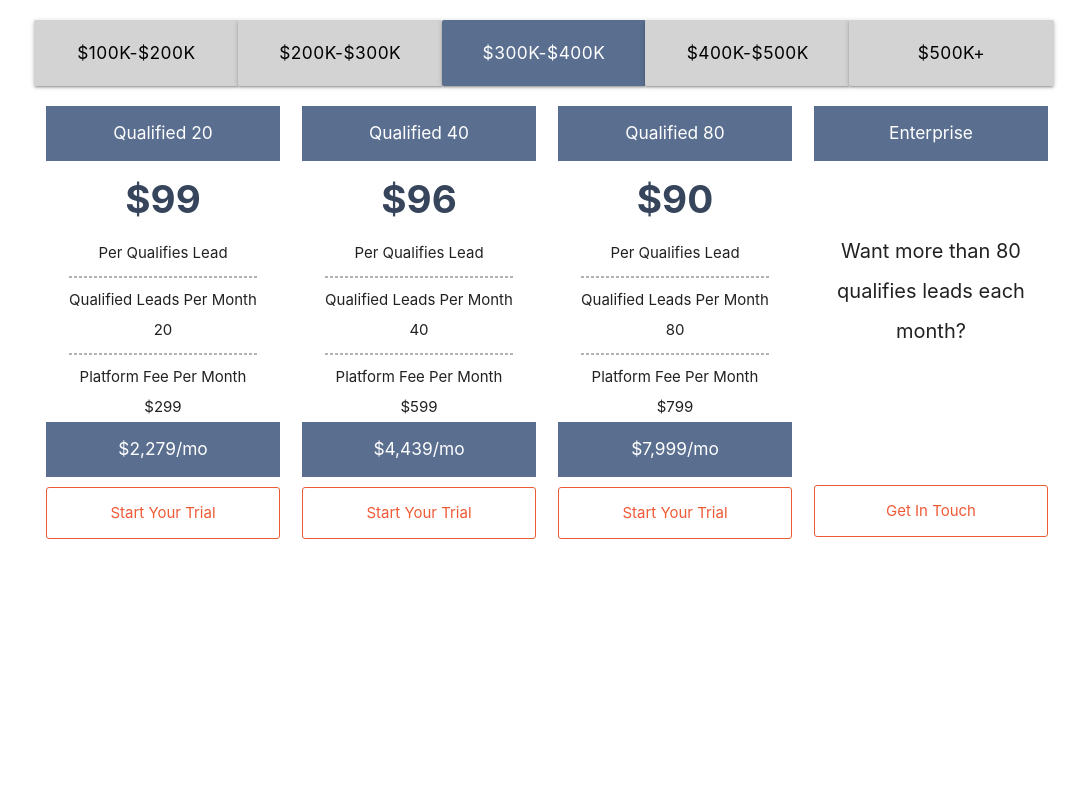
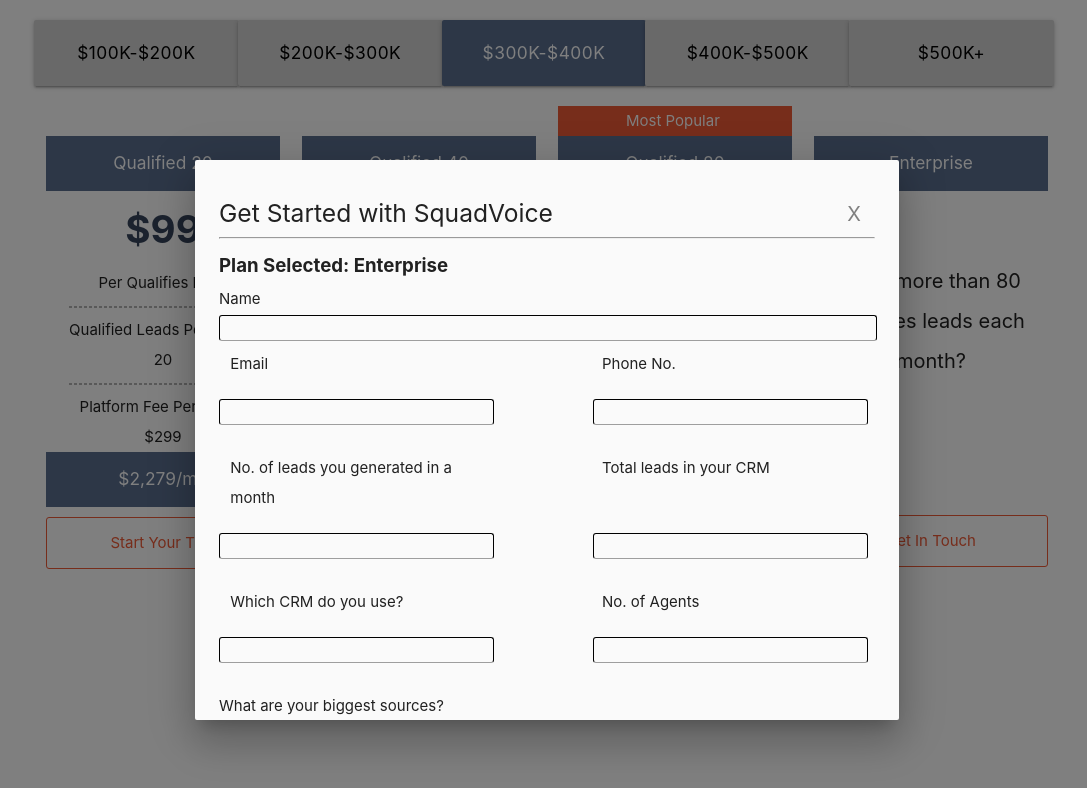
Before and after one commit to harshsaini786/SquadProject, a React (Create React App) app: page / in a window 1280 px wide. Both pictures are taken after a click on the element "Get In Touch". Shown: the top 788 px of the page, without its empty margins (93-1180 px from the left). Built offline with nearby package versions, Linux system fonts and the light colour scheme.

Commit message:
Completed

```diff
--- a/package.json
+++ b/package.json
@@ -8,8 +8,6 @@
   ],
   "main": "src/index.js",
   "dependencies": {
-    "jquery": "3.5.1",
-    "jquery-modal": "0.9.2",
     "materialize-css": "1.0.0",
     "react": "16.12.0",
     "react-dom": "16.12.0",
--- a/src/App.js
+++ b/src/App.js
@@ -17,21 +17,54 @@
     this.setState({ selectedPlan: plan });
   };
 
+  closeModal = () => {
+    document.getElementById("submitModal").style.cssText =
+       "display:None; top:20%; z-index: 999;";
+    document.getElementById("overlay").style.display = "none";
+  }
+
+  handleSubmit = () => {
+    let dealSource = [];
+    let source = [];
+
+    let name = document.getElementById("name").value;
+    let email = document.getElementById("email").value;
+    let phone = document.getElementById("phone").value;
+    let leadsInAMonth = document.getElementById("leadsInAMonth").value;
+    let crmLeads = document.getElementById("crmLeads").value;
+    let crm = document.getElementById("crm").value;
+    let noOfAgent = document.getElementById("noOfAgent").value;
+
+
+    for(let a of document.querySelector(".dealSource").children){
+      a.checked && dealSource.push(a.value)
+    }
+    for(let a of document.querySelector(".source").children){
+      a.checked && source.push(a.value)
+    }
+
+    alert(JSON.stringify({name, email, phone, leadsInAMonth, crmLeads, crm, noOfAgent, dealSource, source}));
+    this.closeModal();
+  }
+
   contactUs = (plan) => {
-    // document.getElementById("submitModal").style.cssText =
-    //   "display:block; top:20%; z-index: 999;";
+     document.getElementById("submitModal").style.cssText =
+       "display:block; top:20%; z-index: 999;";
     // document.getElementById("overlay").style.cssText =
     //   "overflow: hidden !important;";
     let text = "";
     if(plan){text = plan.plan}
     else{ text = "Enterprise"}
     this.setState({planSelectedText: text})
+    document.getElementById("overlay").style.display = "block";
   };
 
   render() {
     const { plans, selectedPlan, plansData, planSelectedText } = this.state;
     const currentPlan = plansData[selectedPlan];
     return (
+      <>
+      <div id="overlay"></div>
       <div id="main" className="App txtAlignCenter ">
         <div className="row">
           {plans.map((plan) => (
@@ -53,9 +86,11 @@
           ))}
           <EnterpriseCard handleClick={this.contactUs} />
         </div>
-        <div id="submitModal" className="modal">
+      </div>
+
+      <div id="submitModal" className="modal">
           <div class="modal-content">
-            <h4>Get Started with SquadVoice</h4>
+            <h5>Get Started with SquadVoice</h5> <span className="modal-close closeButton" onClick={this.closeModal}>X</span>
             <hr />
             <div className="planSelected modalText">Plan Selected: {planSelectedText}</div>            <div className="modalText">Name</div>
             <input id="name" type="text" />
@@ -106,12 +141,13 @@
             </div>
           </div>
           <div class="modal-footer">
-            <a href="#!" class="modal-close waves-effect waves-green btn-flat">
-              Agree
-            </a>
+            <button onClick={this.handleSubmit} class="btnOrange modal-close waves-effect waves-green btn-flat">
+              Submit
+            </button>
           </div>
         </div>
-      </div>
+
+      </>
     );
   }
 }
--- a/src/components/EnterpriseCard.js
+++ b/src/components/EnterpriseCard.js
@@ -4,6 +4,7 @@
 export default function EnterpriseCard({ handleClick }) {
   return (
     <div className="row col s12 m6 l3">
+        <div>&nbsp;</div>
       <div className="plansButtons">Enterprise</div>
       <div className="enterpriseText">
         Want more than 80 qualifies leads each month?
--- a/src/components/PlansCard.js
+++ b/src/components/PlansCard.js
@@ -2,8 +2,12 @@
 import "../styles.css";
 
 export default function PlansCard({ data, handleClick }) {
+  const {isPopular} = data;
   return (
     <div className="row col s12 m6 l3">
+    <div className={isPopular? "isPopular" : ""}>
+    {isPopular? "Most Popular": ""}&nbsp;
+    </div>
       <div className="plansButtons">{data.plan}</div>
       <div className="perLeadPrice">{data.pricePerLiveTransfer}</div>
       <div>Per Qualifies Lead</div>
@@ -15,7 +19,7 @@
       <div>{data.totalPlatformPrice}</div>
       <div className="plansButtons">{data.finalPackagePrice}/mo</div>
 
-      <div onClick={() => handleClick(data)} className="actionButtonOrange">
+      <div onClick={() => handleClick(data)} className={(isPopular ? "isPopular" : "") + " actionButtonOrange"}>
         Start Your Trial
       </div>
     </div>
--- a/src/styles.css
+++ b/src/styles.css
@@ -1,7 +1,31 @@
+#overlay {
+  position: fixed; /* Sit on top of the page content */
+  display: none; /* Hidden by default */
+  width: 100%; /* Full width (cover the whole page) */
+  height: 100%; /* Full height (cover the whole page) */
+  top: 0;
+  left: 0;
+  right: 0;
+  bottom: 0;
+  background-color: rgba(0,0,0,0.5); /* Black background with opacity */
+  z-index: 2; /* Specify a stack order in case you're using a different order for other elements */
+  cursor: pointer; /* Add a pointer on hover */
+}
+
+
 .btn:hover,
 .btn-large:hover,
 .btn-small:hover {
   background-color: #5a6f90;
+}
+
+input[type=text], input[type=number], input[type=email] {
+    height: 12px !important;
+    padding-top: 6px !important;
+    padding-bottom: 6px !important;
+    border-style: solid !important;
+    border-radius: 3px !important;
+    border-width: 1px !important;
 }
 
 [type="checkbox"]:not(:checked),
@@ -101,6 +125,28 @@
   cursor: pointer;
 }
 
+.isPopular {
+  background-color: #ef5a36 !important;
+  color: white !important;
+  cursor: pointer !important;
+}
+
+.btnOrange{
+    background-color: #ef5a36;
+  color: white;
+  cursor: pointer;
+      position: absolute;
+    left: 33px;
+}
+
+.closeButton{
+    position: absolute;
+    top: 34px;
+    right: 38px;
+    font-size: 15pt;
+    color: grey;
+}
+
 .perLeadPrice {
   font-size: 29pt;
   font-weight: bold;
--- a/src/utills/jsonData.json
+++ b/src/utills/jsonData.json
@@ -14,7 +14,8 @@
       "pricePerLiveTransfer": "$67",
       "totalQualifiedLeadPrice": "$2,680",
       "totalPlatformPrice": "$599",
-      "finalPackagePrice": "$3,279"
+      "finalPackagePrice": "$3,279",
+      "isPopular": "true"
     },
     {
       "plan": "Qualified 80",
@@ -32,7 +33,8 @@
       "pricePerLiveTransfer": "$79",
       "totalQualifiedLeadPrice": "$1,580",
       "totalPlatformPrice": "$299",
-      "finalPackagePrice": "$1,879"
+      "finalPackagePrice": "$1,879",
+      "isPopular": "true"
     },
     {
       "plan": "Qualified 40",
@@ -74,7 +76,8 @@
       "pricePerLiveTransfer": "$90",
       "totalQualifiedLeadPrice": "$7,200",
       "totalPlatformPrice": "$799",
-      "finalPackagePrice": "$7,999"
+      "finalPackagePrice": "$7,999",
+      "isPopular": "true"
     }
   ],
   "$400K-$500K": [
@@ -92,7 +95,8 @@
       "pricePerLiveTransfer": "$106",
       "totalQualifiedLeadPrice": "$4,240",
       "totalPlatformPrice": "$599",
-      "finalPackagePrice": "$4,839"
+      "finalPackagePrice": "$4,839",
+      "isPopular": "true"
     },
     {
       "plan": "Qualified 80",
@@ -110,7 +114,8 @@
       "pricePerLiveTransfer": "$129",
       "totalQualifiedLeadPrice": "$2,580",
       "totalPlatformPrice": "$299",
-      "finalPackagePrice": "$2,879"
+      "finalPackagePrice": "$2,879",
+      "isPopular": "true"
     },
     {
       "plan": "Qualified 40",
```
Also changed, not shown: src/components/ModalComponent.js (added).
